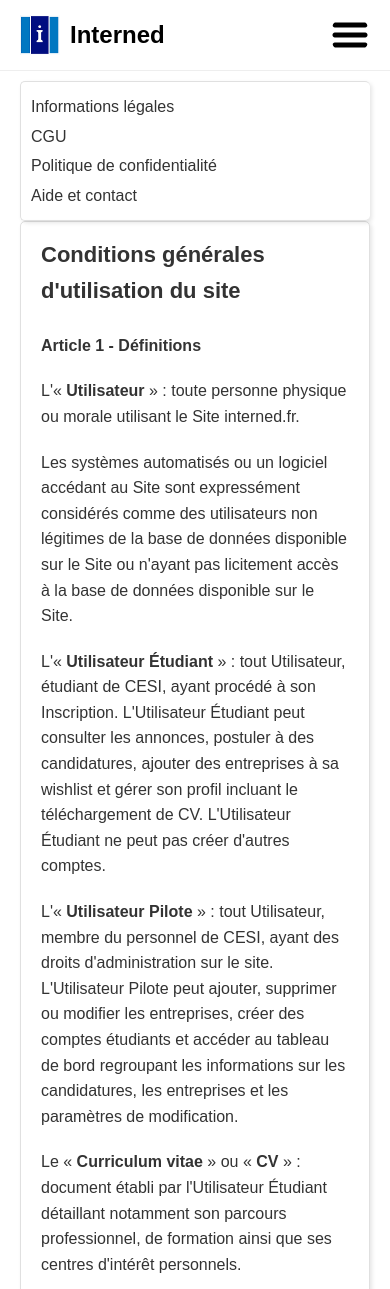
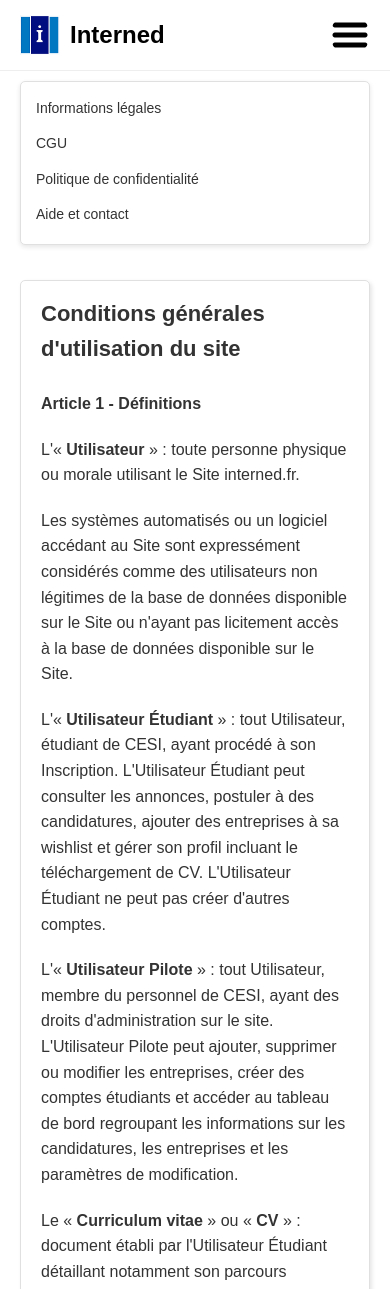
Before and after one commit to dark-azy/rattrapage-projet-web, a Symfony app: template templates/info/cgu.html.twig in a window 390 px wide; the page is wider, and only the part inside the window is pictured. Shown: the top 1289 px of that part. Run offline with Twig, Linux system fonts and the light colour scheme; the template is opened without the code that fills it, so the values that code supplies are empty; some libraries are stand-ins or nearby versions.

Commit message:
Changement de l'opacité de certains éléments du site pour le rendre plus responsive

```diff
--- a/public/css/info.css
+++ b/public/css/info.css
@@ -9,35 +9,43 @@ body {
     background-color: #ffffff;
     color: #333;
     line-height: 1.6;
+    overflow-x: hidden; /* Évite les scrollbars horizontaux */
 }
 
 .container {
     display: flex;
+    flex-direction: row; /* Assurez-vous que c'est toujours en ligne */
     width: 100%;
     min-height: 100vh;
     margin-top: 10px;
     gap: 20px;
+    position: relative; /* Pour le positionnement */
 }
 
 .sidebar {
     position: sticky;
-    top : 10px;
+    top: 10px;
+    left: 0; /* Garantit que la sidebar reste à gauche */
     width: 300px;
     height: fit-content;
     padding: 20px;
     border: 1px solid #e0e0e0;
     border-radius: 5px;
-    box-shadow: 2px 2px 4px rgba(0, 0, 0, 0.1); /* Légère ombre pour le menu */
+    box-shadow: 2px 2px 4px rgba(0, 0, 0, 0.1);
+    flex-shrink: 0; /* Empêche la sidebar de rétrécir */
+    align-self: flex-start; /* Aligne la sidebar en haut */
+    z-index: 100; /* Valeur élevée pour s'assurer qu'elle est au-dessus */
+    background-color: #ffffff; /* Fond blanc pour la sidebar */
+    opacity: 1; /* Complètement opaque */
 }
 
 .content {
-    width: 75%;
-    height: fit-content;
+    flex: 1; /* Prend l'espace restant */
     padding: 20px 30px;
     border: 1px solid #e0e0e0;
     border-radius: 5px;
-    box-shadow: 2px 2px 4px rgba(0, 0, 0, 0.1); /* Légère ombre pour le menu */
-    margin-left: inherit;
+    box-shadow: 2px 2px 4px rgba(0, 0, 0, 0.1);
+    z-index: 1; /* Plus bas que la sidebar */
 }
 
 h1 {
@@ -60,7 +68,6 @@ h3 {
     font-weight: bold;
     color: #333;
 }
-
 
 p {
     margin-bottom: 20px;
@@ -112,30 +119,29 @@ strong {
 /* Tablettes (paysage) */
 @media screen and (max-width: 1024px) {
     .sidebar {
-        width: 190px; /* Réduire la largeur de la sidebar */
+        width: 190px;
         padding: 10px;
     }
 
     .content {
-        margin-left: 20px; /* Ajuster la marge gauche du contenu */
-        padding: 20px; /* Réduire légèrement le padding */
+        padding: 20px;
     }
 
     .container {
-        max-width: 960px; /* Limiter la largeur maximale du conteneur */
-        margin: 0 auto; /* Centrer le conteneur */
-        gap: 0;
+        gap: 10px;
         margin-top: 10px;
     }
+
     .nav-side a {
         display: flex;
-        text-overflow: clip;
+        text-overflow: ellipsis;
+        overflow: hidden;
+        white-space: nowrap;
     }
 
     .nav-side li {
         margin: 2px 0;
     }
-
 }
 
 /* Tablettes (portrait) */
@@ -145,7 +151,6 @@ strong {
     }
 
     .content {
-        margin-left: 18px;
         padding: 15px 20px;
     }
 
@@ -162,30 +167,39 @@ strong {
 /* Smartphones (paysage) */
 @media screen and (max-width: 576px) {
     .container {
-        flex-direction: column;
+        flex-direction: column; /* Change en colonne uniquement sur petit écran */
     }
 
     .sidebar {
         position: sticky;
+        top: 0; /* Colle au sommet */
         width: 100%;
-        height: auto;
-        border-right: none;
+        z-index: 100;
+        background-color: #ffffff; /* Assuré que le fond blanc est bien appliqué */
         border-bottom: 1px solid #e0e0e0;
+        margin-bottom: 15px;
+        box-shadow: 0 2px 5px rgba(0,0,0,0.1); /* Ombre plus visible */
     }
 
     .content {
-        margin-left: 0;
         width: 100%;
+        margin-top: 10px; /* Espace pour éviter le chevauchement */
     }
 
     .nav-side ul {
         display: flex;
         flex-wrap: wrap;
-        font-size: 10px;
     }
 
     .nav-side li {
         margin-right: 15px;
+        margin-bottom: 5px;
+    }
+
+    .nav-side a {
+        font-size: 14px;
+        padding: 3px 5px; /* Padding pour agrandir la zone cliquable */
+        border-radius: 3px; /* Coins arrondis */
     }
 }
 
@@ -200,6 +214,15 @@ strong {
         margin-bottom: 20px;
     }
 
+    .sidebar {
+        padding: 10px;
+        /* Renforcement pour s'assurer que le contenu ne transparaît pas */
+        background: #ffffff;
+        -webkit-box-shadow: 0px 0px 10px 0px rgba(255,255,255,1);
+        -moz-box-shadow: 0px 0px 10px 0px rgba(255,255,255,1);
+        box-shadow: 0px 0px 10px 0px rgba(255,255,255,1);
+    }
+
     .nav-side ul {
         flex-direction: column;
     }
@@ -207,6 +230,10 @@ strong {
     .nav-side li {
         margin-right: 0;
         margin-bottom: 10px;
+    }
+
+    .nav-side a {
+        font-size: 13px;
     }
 }
 
```
Also changed, not shown: 2 other files.
